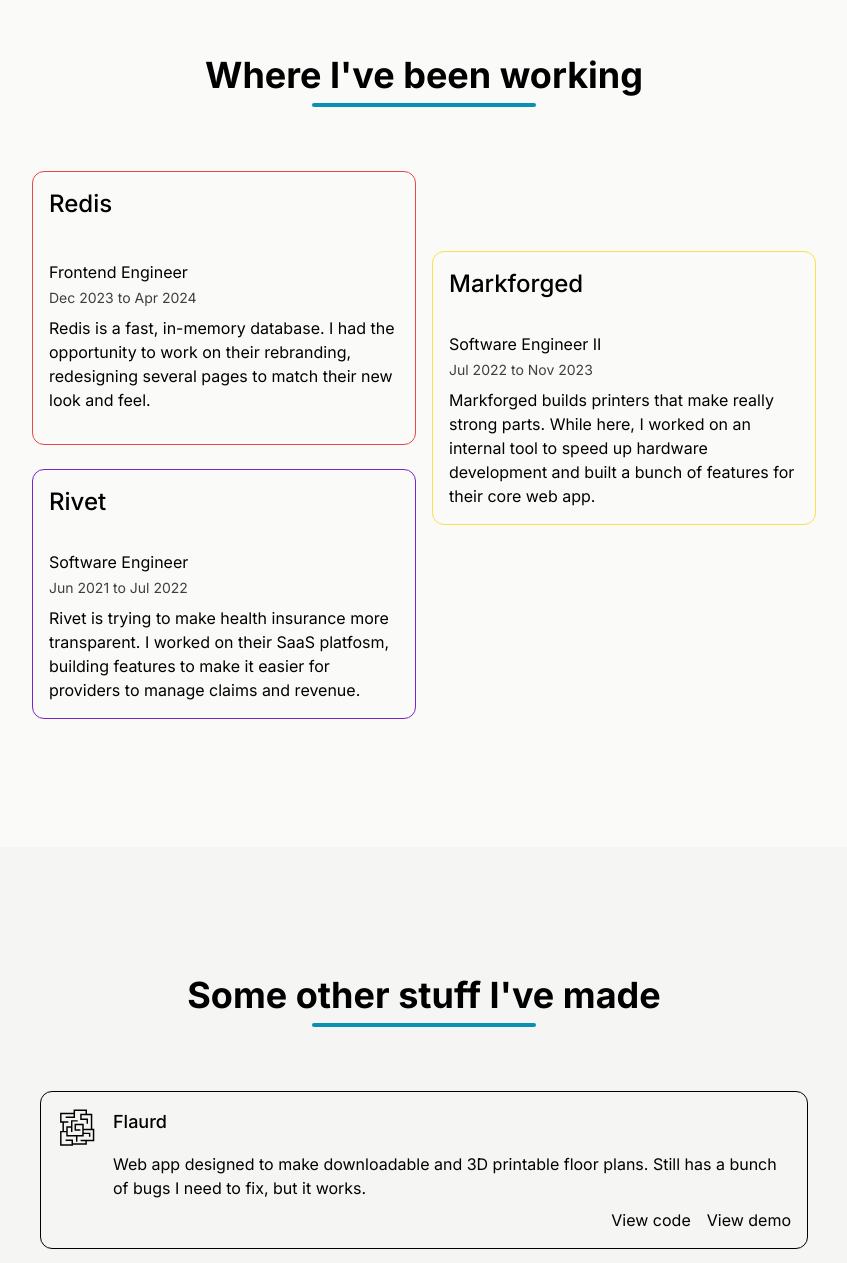
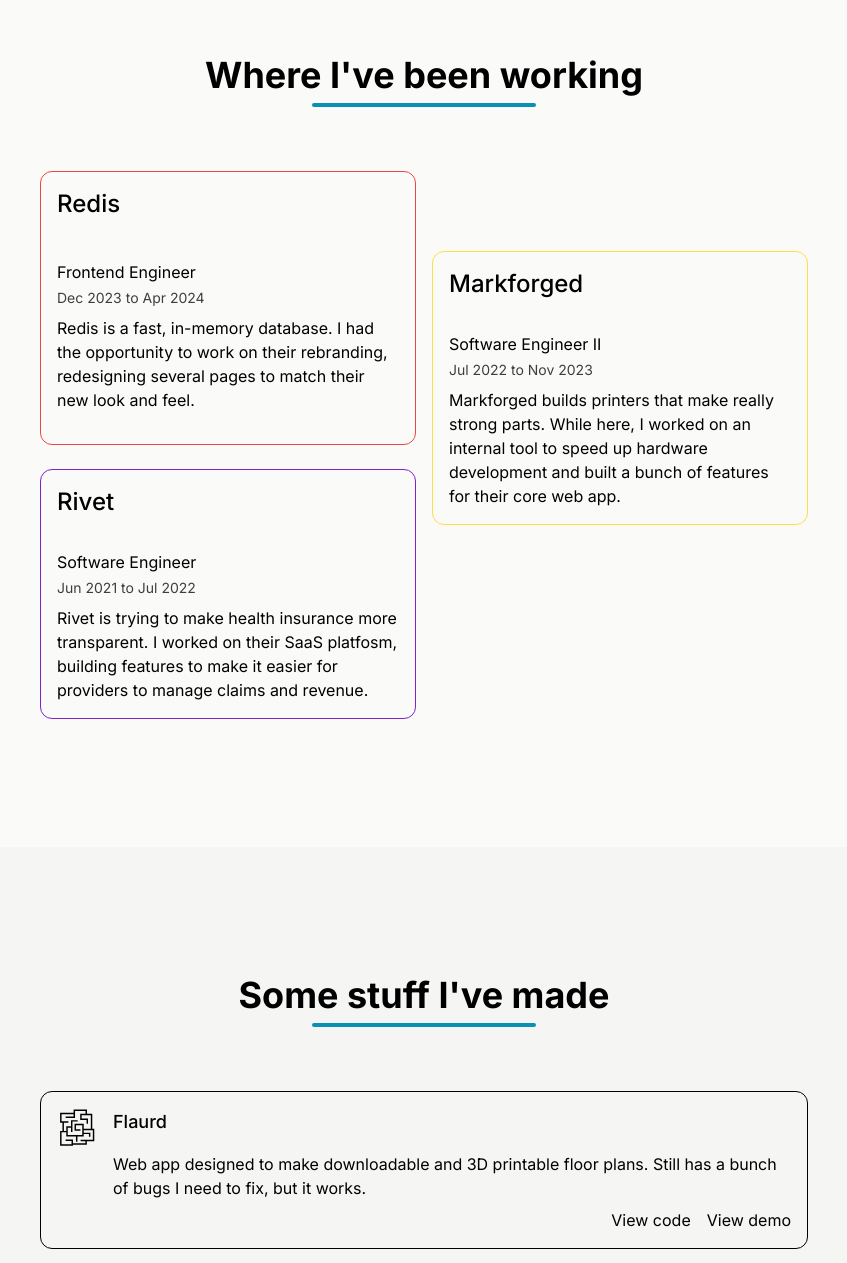
Before and after one commit to IsItGreg/gsme.dev-v3, a Next.js app: page / in a window 1280 px wide. Shown: the part 1301-2564 px from the top of the page, without its empty margins (216-1063 px from the left). Built offline with nearby package versions, Linux system fonts and the light colour scheme.

Commit message:
Added contact section and made site more responsive

```diff
--- a/app/about.tsx
+++ b/app/about.tsx
@@ -1,6 +1,6 @@
 export default function About() {
   return (
-    <div className="w-full bg-stone-100 py-32">
+    <div className="w-full bg-stone-100 px-20 py-32">
       <div className="mx-auto flex max-w-lg flex-col">
         <h1 className="text-3xl">Hi, I'm Greg 👋</h1>
         <p className="mt-8 text-xl">
--- a/app/contact.tsx
+++ b/app/contact.tsx
@@ -1,3 +1,5 @@
+import { GiMountedKnight, GiOstrich } from "react-icons/gi";
+
 export default function Contact() {
   return (
     <div className="bg-stone-50 py-32">
@@ -5,6 +7,22 @@
         <div className="text-center text-4xl font-bold">Want to reach me?</div>
         <div className="h-1 w-56 rounded-sm bg-cyan-600"></div>
       </div>
+      <div className="flex flex-row items-center justify-center gap-8 pt-16 text-lg">
+        <a
+          href="https://www.linkedin.com/in/greg-smelkov/"
+          className="flex w-fit flex-row items-center gap-2 rounded-lg border border-blue-700 p-2 transition-all duration-300 ease-in-out hover:scale-105 hover:bg-blue-700 hover:text-white hover:shadow-lg"
+        >
+          <GiMountedKnight className="h-10 w-10" />
+          <span>LinkedIn</span>
+        </a>
+        <a
+          href="hello@gsme.dev"
+          className="flex w-fit flex-row items-center gap-2 rounded-lg border border-yellow-700 p-2 transition-all duration-300 ease-in-out hover:scale-105 hover:bg-yellow-700 hover:text-white hover:shadow-lg"
+        >
+          <GiOstrich className="h-10 w-10" />
+          <span>Email</span>
+        </a>
+      </div>
     </div>
   );
 }
--- a/app/projects.tsx
+++ b/app/projects.tsx
@@ -2,10 +2,10 @@
 
 export default function Projects() {
   return (
-    <div className="bg-stone-100 px-5 py-32 sm:px-20">
+    <div className="bg-stone-100 px-10 py-32 sm:px-20">
       <div className="flex flex-col items-center gap-2">
         <div className="text-center text-4xl font-bold">
-          Some other stuff I've made
+          Some stuff I've made
         </div>
         <div className="h-1 w-56 rounded-sm bg-cyan-600"></div>
       </div>
--- a/app/work.tsx
+++ b/app/work.tsx
@@ -2,14 +2,14 @@
 
 export default function Work() {
   return (
-    <div className="bg-stone-50 py-32">
+    <div className="bg-stone-50 px-10 py-32 sm:px-20">
       <div className="flex flex-col items-center gap-2">
         <div className="text-center text-4xl font-bold">
           Where I've been working
         </div>
         <div className="h-1 w-56 rounded-sm bg-cyan-600"></div>
       </div>
-      <div className="mx-auto mt-16 flex w-auto max-w-[49rem] flex-row flex-wrap justify-center gap-x-4 gap-y-6 md:justify-between">
+      <div className="mx-auto mt-16 grid w-auto max-w-3xl gap-x-4 gap-y-6 sm:grid-cols-2">
         <Card
           company="Redis"
           role="Frontend Engineer"
@@ -89,7 +89,7 @@
       href={url}
       target="_blank"
       rel="noreferrer"
-      className={`block w-96 rounded-xl border md:even:-mb-20 md:even:mt-20 ${color.border} bg-stone-50 p-4 text-black ${color.hoverBg} ${color.hoverText} group transition-[background-color,color,transform,shadow] duration-300 ease-in-out hover:scale-105 hover:shadow-lg`}
+      className={`block w-full rounded-xl border md:even:-mb-20 md:even:mt-20 ${color.border} bg-stone-50 p-4 text-black ${color.hoverBg} ${color.hoverText} group transition-[background-color,color,transform,shadow] duration-300 ease-in-out hover:scale-105 hover:shadow-lg`}
     >
       <h1 className="flex flex-row justify-between text-2xl">
         <span className="font-medium">{company}</span>
```
